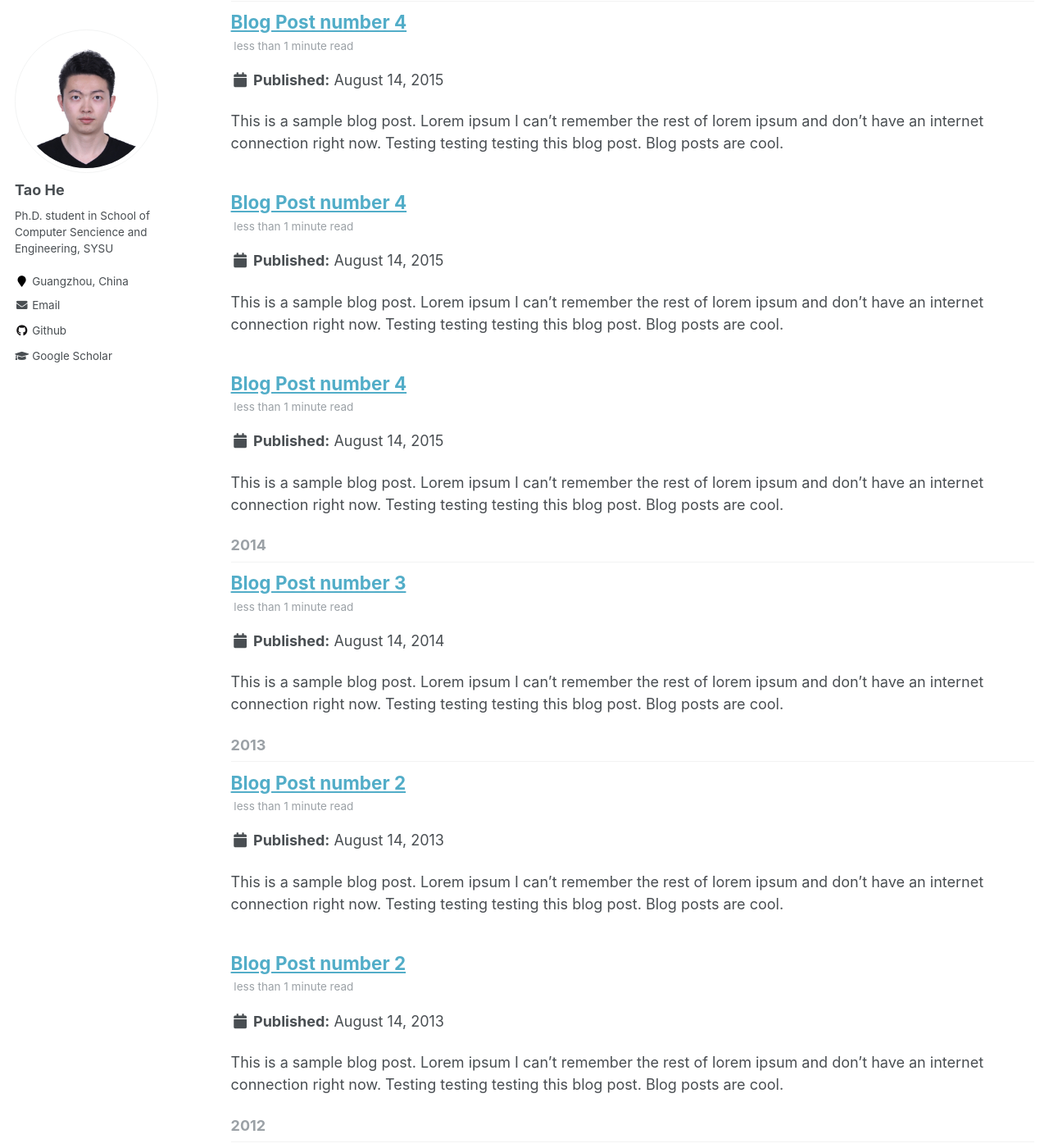
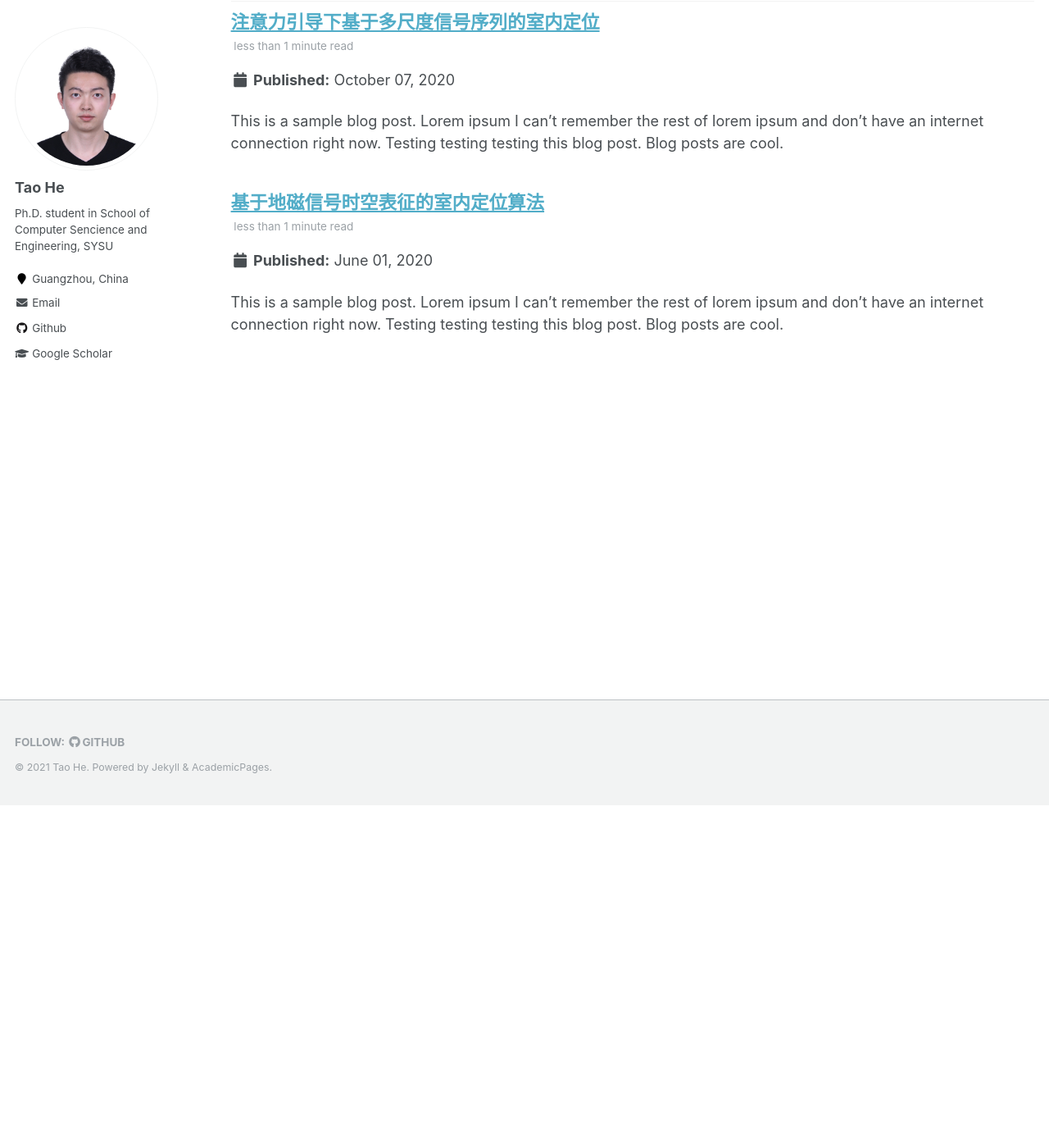
Before and after one commit to onewalnut/onewalnut.github.io, a Jekyll site: the page built from _pages/year-archive.html, in a window 1280 px wide and 1400 px high, scrolled down 418 px. Shown: the whole window at 82% size. Built offline with Jekyll 4.4.1, drawn with Linux system fonts in a browser that asks for light colours; some of the changed text lies outside the part shown.

Commit message:
update blogs

```diff
--- a/_config.yml
+++ b/_config.yml
@@ -17,7 +17,7 @@ repository               : "onewalnut/onewalnut.github.io"
 teaser                   :  # filename of teaser fallback teaser image placed in /images/, .e.g. "500x300.png"
 breadcrumbs              : false # true, false (default)
 words_per_minute         : 160
-future                   : true
+future                   : false
 read_more                : "disabled" # if enabled, adds "Read more" links to excerpts
 talkmap_link             : false #change to true to add link to talkmap on talks page
 comments:
--- a/_posts/2013-08-17-blog-post-3.md
+++ /dev/null
@@ -1,20 +0,0 @@
----
-title: 'Blog Post number 2'
-date: 2013-08-14
-permalink: /posts/2013/08/blog-post-2/
-tags:
-  - cool posts
-  - category1
-  - category2
----
-
-This is a sample blog post. Lorem ipsum I can't remember the rest of lorem ipsum and don't have an internet connection right now. Testing testing testing this blog post. Blog posts are cool.
-
-Headings are cool
-======
-
-You can have many headings
-======
-
-Aren't headings cool?
-------
--- a/_posts/2014-08-14-blog-post-3.md
+++ /dev/null
@@ -1,20 +0,0 @@
----
-title: 'Blog Post number 3'
-date: 2014-08-14
-permalink: /posts/2014/08/blog-post-3/
-tags:
-  - cool posts
-  - category1
-  - category2
----
-
-This is a sample blog post. Lorem ipsum I can't remember the rest of lorem ipsum and don't have an internet connection right now. Testing testing testing this blog post. Blog posts are cool.
-
-Headings are cool
-======
-
-You can have many headings
-======
-
-Aren't headings cool?
-------
--- a/_posts/2012-08-14-blog-post-1.md
+++ b/_posts/2020-06-01-blog-post-1.md
@@ -1,11 +1,11 @@
 ---
-title: 'Blog Post number 1'
-date: 2012-08-14
-permalink: /posts/2012/08/blog-post-1/
+title: '基于地磁信号时空表征的室内定位算法'
+date: 2020-06-01
+permalink: /posts/2020/06/blog-post-1/
 tags:
-  - cool posts
-  - category1
-  - category2
+  - Indoor Localization
+  - Geomagnetism
+  - Deep Learning
 ---
 
 This is a sample blog post. Lorem ipsum I can't remember the rest of lorem ipsum and don't have an internet connection right now. Testing testing testing this blog post. Blog posts are cool.
--- a/_posts/2015-01-14-blog-post-7.md
+++ b/_posts/2020-10-07-blog-post-2.md
@@ -1,11 +1,11 @@
 ---
-title: 'Blog Post number 4'
-date: 2015-08-14
-permalink: /posts/2012/08/blog-post-4/
+title: '注意力引导下基于多尺度信号序列的室内定位'
+date: 2020-10-07
+permalink: /posts/2020/10/blog-post-2/
 tags:
-  - cool posts
-  - category1
-  - category2
+  - Indoor Localization
+  - Multi-Scale Sequence
+  - Ensemble Learning
 ---
 
 This is a sample blog post. Lorem ipsum I can't remember the rest of lorem ipsum and don't have an internet connection right now. Testing testing testing this blog post. Blog posts are cool.
```
Also changed, not shown: _posts/2013-08-14-blog-post-2.md (deleted, +0 -20 lines), _posts/2015-08-14-blog-post-4.md (deleted, +0 -20 lines), _posts/2015-09-14-blog-post-4.1.md (deleted, +0 -20 lines).
